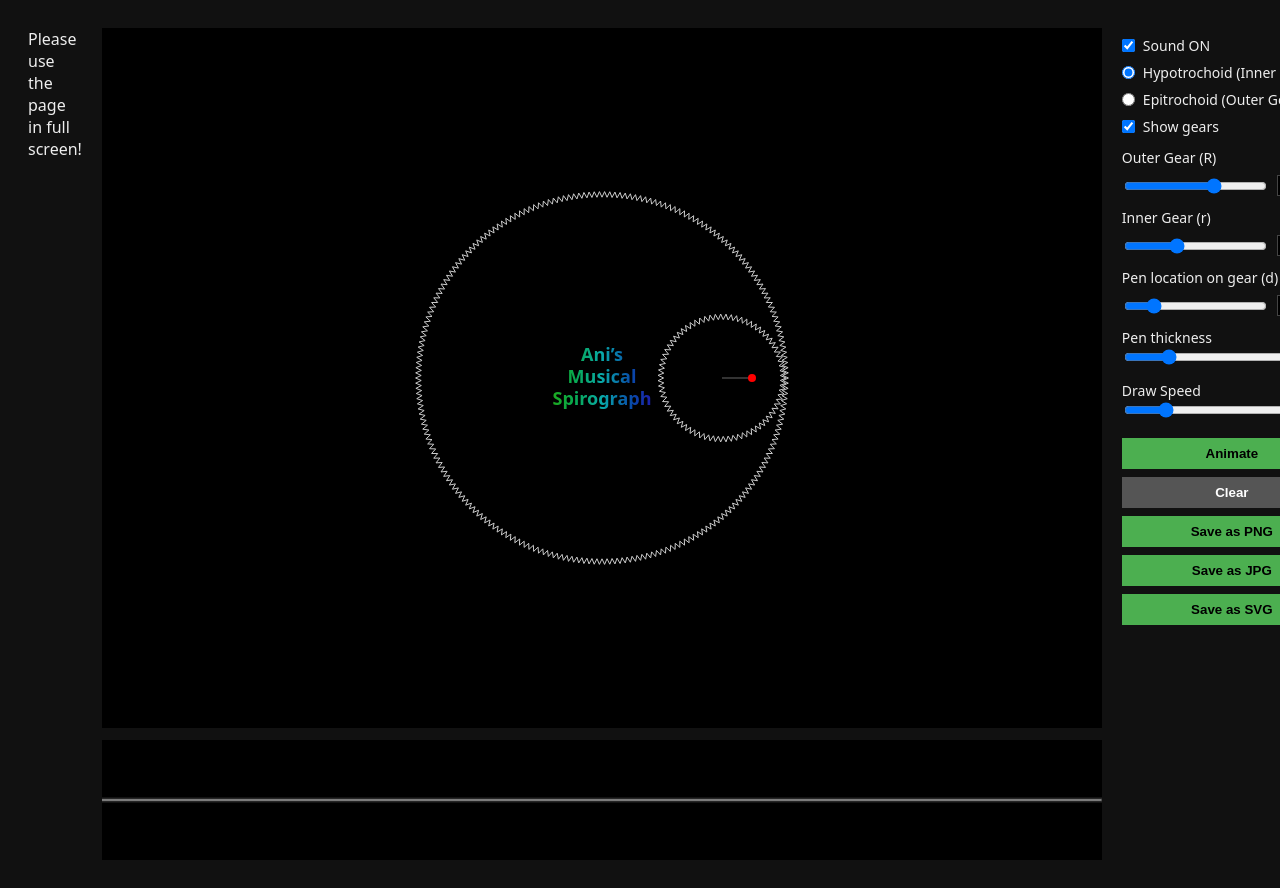
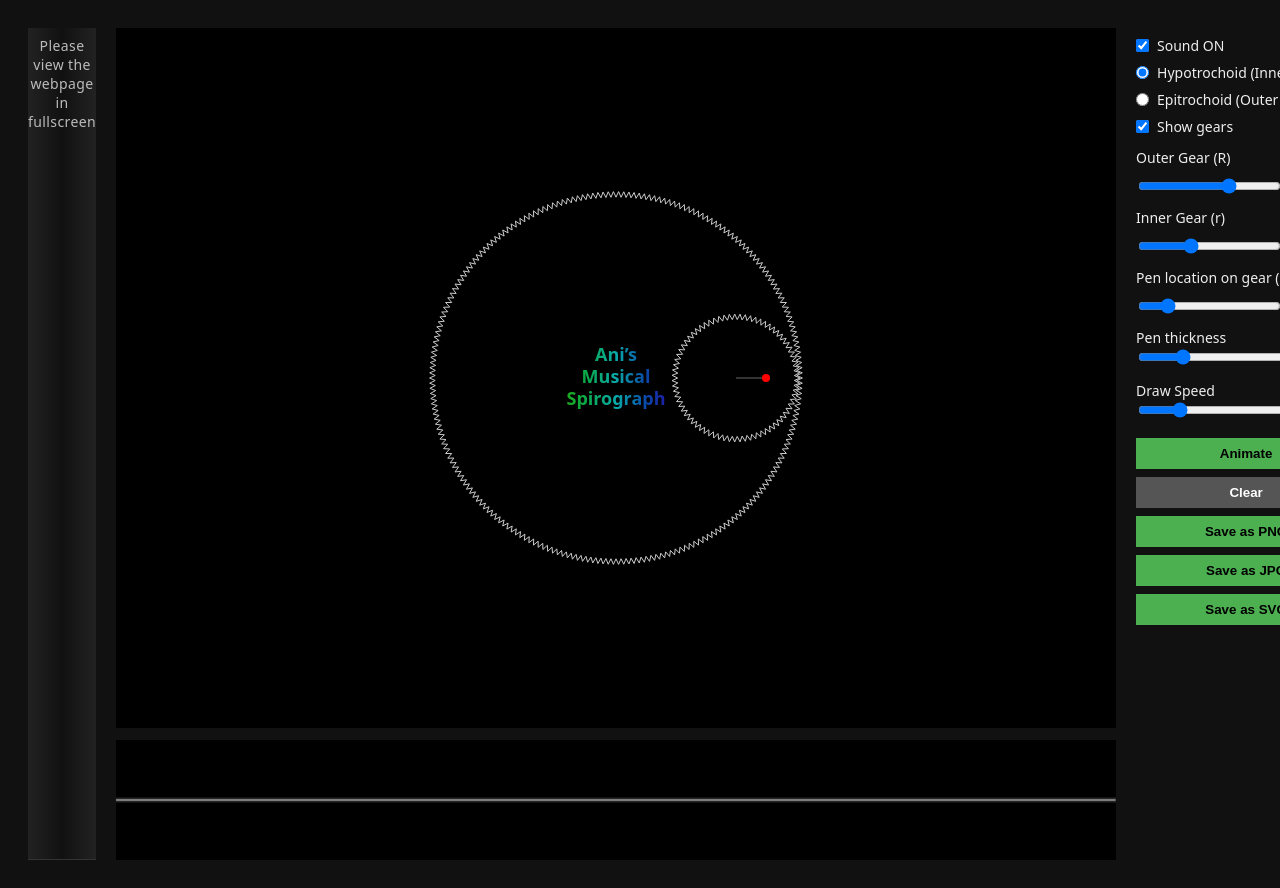
Before and after one commit to anirudhvemula/musical-spirograph, a plain HTML site: page index.html in a window 1280 px wide. Shown: the top 888 px of the page. Drawn offline with Linux system fonts and the light colour scheme.

Commit message:
Updated index page
Added a fullscreen hint to encourage users to view the webpage in fullscreen mode.

```diff
--- a/index.html
+++ b/index.html
@@ -1,8 +1,20 @@
 <!DOCTYPE html>
 <html lang="en"><head><meta charset="utf-8"/><title>Ani's Musical Spirograph</title>
-<style>body{font-family:system-ui,-apple-system,Segoe UI,sans-serif;background:#111;color:#eee;display:flex;gap:20px;padding:20px}canvas{background:#000;flex-shrink:0}.controls{min-width:220px}label{display:block;margin-top:12px;font-size:14px}input{width:100%}button{margin-top:16px;width:100%;padding:8px;background:#4caf50;border:none;color:black;font-weight:700;cursor:pointer}.control-row{display:flex;align-items:center;gap:8px;margin-top:8px;font-size:14px}.control-row input[type=radio],.control-row input[type=checkbox]{width:auto;margin:0}.control-row input[type=number]{width:64px;background:#000;color:#eee;border:1px solid #444;padding:2px 4px;font-size:13px}.visuals{display:flex;flex-direction:column;gap:12px}</style>
+<style>body{font-family:system-ui,-apple-system,Segoe UI,sans-serif;background:#111;color:#eee;display:flex;gap:20px;padding:20px}canvas{background:#000;flex-shrink:0}.controls{min-width:220px}label{display:block;margin-top:12px;font-size:14px}input{width:100%}button{margin-top:16px;width:100%;padding:8px;background:#4caf50;border:none;color:black;font-weight:700;cursor:pointer}.control-row{display:flex;align-items:center;gap:8px;margin-top:8px;font-size:14px}.control-row input[type=radio],.control-row input[type=checkbox]{width:auto;margin:0}.control-row input[type=number]{width:64px;background:#000;color:#eee;border:1px solid #444;padding:2px 4px;font-size:13px}.visuals{display:flex;flex-direction:column;gap:12px}.fullscreen-hint{
+  width:100%;
+  text-align:center;
+  font-size:14px;
+  letter-spacing:0.4px;
+  color:#bbb;
+  background:linear-gradient(90deg,#222,#111,#222);
+  padding:8px 0;
+  border-bottom:1px solid #333;
+}</style>
 </head><body>
-Please use the page in full screen!
+<div class="fullscreen-hint">
+  Please view the webpage in fullscreen
+</div>
+
 <div class="visuals">
   <canvas id="canvas" width="1000" height="700"></canvas>
   <canvas id="scope" width="1000" height="120"></canvas>
```
